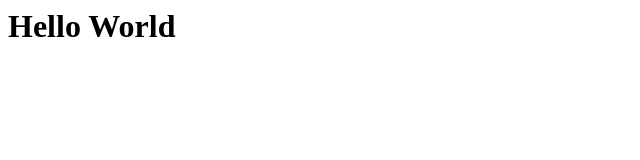
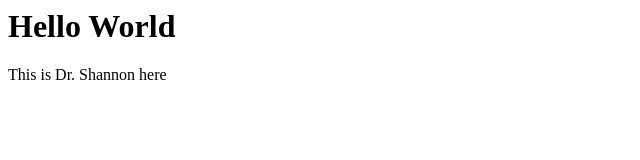
Before and after one commit to centre-cas/HelloLab, a plain HTML site: page index.html in a window 1280 px wide. Shown: the whole page, without its empty margins (0-640 px from the left). Drawn offline with Linux system fonts and the light colour scheme.

Commit message:
Update index.html

```diff
--- a/index.html
+++ b/index.html
@@ -1,6 +1,8 @@
 <html>
 <body>
   <h1>  Hello World </h1>
+  <p>  This is Dr. Shannon here </p>
+
 </body>
 
 </html>
```
